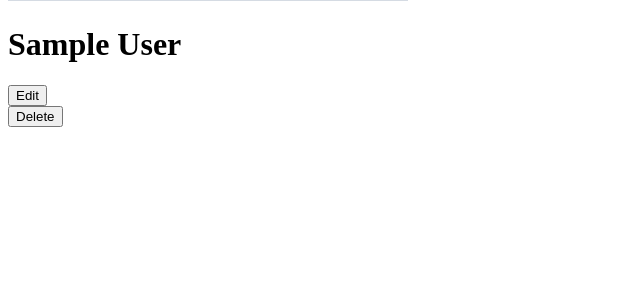
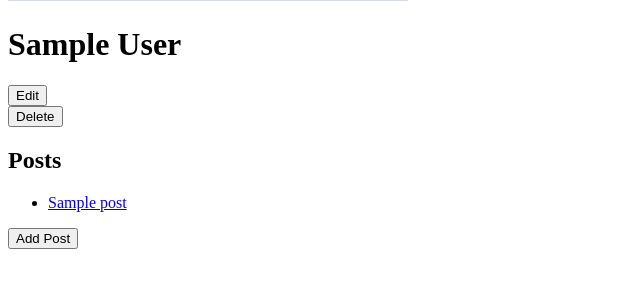
Before and after one commit to thisislukeallan/springboard_sql, a Flask app: page /users/1 in a window 1280 px wide. Shown: the part 307-595 px from the top of the page, without its empty margins (0-640 px from the left). Run offline with Flask 3, Linux system fonts and the light colour scheme; tables that the repository leaves empty hold one stand-in row (values such as "Sample post"); grey boxes marked "Sample" are stand-in pictures.

Commit message:
flask-blogly part 2, finished/saved, added posts functionality

```diff
--- a/flask-blogly/app.py
+++ b/flask-blogly/app.py
@@ -1,13 +1,18 @@
 """Blogly application."""
 
 from flask import Flask, request, render_template, redirect
-from models import db, connect_db, User
+from models import db, connect_db, User, Post
+from flask_debugtoolbar import DebugToolbarExtension
+from datetime import datetime
 
 
 app = Flask(__name__)
 app.config['SQLALCHEMY_DATABASE_URI'] = 'postgresql:///blogly'
 app.config['SQLALCHEMY_TRACK_MODIFICATIONS'] = False
 app.config['SQLALCHEMY_ECHO'] = True
+app.config['SECRET_KEY'] = "chickenzarecool21837"
+app.config['DEBUG_TB_INTERCEPT_REDIRECTS'] = False
+debug = DebugToolbarExtension(app)
 
 connect_db(app)
 db.create_all()
@@ -26,6 +31,7 @@ def users():
 @app.route('/users/new', methods=['GET'])
 def new_form():
     """Show new user form"""
+
     return render_template('new.html')
 
 @app.route('/users/new', methods=['POST'])
@@ -80,3 +86,70 @@ def delete(user_id):
     db.session.commit()
 
     return redirect('/users')
+
+@app.route('/users/<int:user_id>/posts/new')
+def new_post_form(user_id):
+    """Show form to add a post for that user"""
+
+    user = User.query.get_or_404(user_id)
+
+    return render_template('new_post.html', user=user)
+
+@app.route('/users/<int:user_id>/posts/new', methods=['POST'])
+def add_post(user_id):
+    """Handle add form; add post and redirect to the user detail page"""
+
+    title = request.form['title']
+    content = request.form['content']
+    user = User.query.get_or_404(user_id)
+
+    new_post = Post(title=title, content=content, user=user)
+    db.session.add(new_post)
+    db.session.commit()
+
+    return redirect(f'/users/{user_id}')
+
+# Post routes
+
+@app.route('/posts/<int:post_id>')
+def show_post(post_id):
+    """Show a post. Show buttons to edit and delete the post"""
+
+    post = Post.query.get_or_404(post_id)
+
+    return render_template('post.html', post=post)
+
+@app.route('/posts/<int:post_id>/edit')
+def edit_post(post_id):
+    """Show form to edit a post, and to cancel (back to user page)"""
+
+    post = Post.query.get_or_404(post_id)
+
+    return render_template('edit_post.html', post=post)
+
+@app.route('/posts/<int:post_id>/edit', methods=['POST'])
+def handle_edit(post_id):
+    """Handle editing post. Redirect back to the post view."""
+
+    edit_post = Post.query.get_or_404(post_id)
+
+    edit_post.title = request.form['title']
+    edit_post.content = request.form['content']
+
+    db.session.add(edit_post)
+    db.session.commit()
+
+    return redirect(f'/posts/{post_id}')
+
+
+
+@app.route('/posts/<int:post_id>/delete', methods=['POST'])
+def delete_post(post_id):
+    """Delete the post"""
+
+    post = Post.query.get_or_404(post_id)
+
+    db.session.delete(post)
+    db.session.commit()
+
+    return redirect(f'/users/{post.user_id}')
--- a/flask-blogly/models.py
+++ b/flask-blogly/models.py
@@ -1,6 +1,7 @@
 """Models for Blogly."""
 
 from flask_sqlalchemy import SQLAlchemy
+from datetime import datetime
 
 db = SQLAlchemy()
 
@@ -12,6 +13,8 @@ def connect_db(app):
 default_img = 'https://picsum.photos/200'
 
 class User(db.Model):
+    """Users"""
+
     __tablename__ = 'users'
 
     id = db.Column(db.Integer,
@@ -28,7 +31,9 @@ class User(db.Model):
                           nullable=False,
                           default=default_img)
 
-    # @classmethod
+    posts = db.relationship("Post", backref="user")
+
+    @classmethod
     def __repr__(cls):
         u = cls
         return f"<User id={u.id} first_name={u.first_name} last_name={u.last_name} image_url={u.image_url}>"
@@ -36,3 +41,26 @@ class User(db.Model):
     @property
     def full_name(cls):
         return f"{cls.first_name} {cls.last_name}"
+
+class Post(db.Model):
+    """Blogly posts"""
+
+    __tablename__ = 'posts'
+
+    id = db.Column(db.Integer,
+                   primary_key=True,
+                   autoincrement=True)
+
+    title = db.Column(db.String(50),
+                      nullable=False)
+
+    content = db.Column(db.Text,
+                        nullable=False)
+
+    created_at = db.Column(db.DateTime,
+                           nullable=False,
+                           default=datetime.now)
+
+    user_id = db.Column(db.Integer,
+                        db.ForeignKey('users.id'),
+                        nullable=False)
--- a/flask-blogly/templates/details.html
+++ b/flask-blogly/templates/details.html
@@ -13,4 +13,16 @@
         <button>Delete</button>
     </form>
 
+    <h2>Posts</h2>
+    <ul>
+        {% for post in user.posts %}
+            <li>
+                <a href="/posts/{{post.id}}">{{post.title}}</a>
+            </li>
+        {% endfor %}
+    </ul>
+    <form action="/users/{{user.id}}/posts/new">
+        <button>Add Post</button>
+    </form>
+
 {% endblock %}
```
Also changed, not shown: flask-blogly/templates/edit_post.html (added, +20 -0 lines), flask-blogly/templates/new_post.html (added, +16 -0 lines), flask-blogly/templates/post.html (added, +25 -0 lines).
